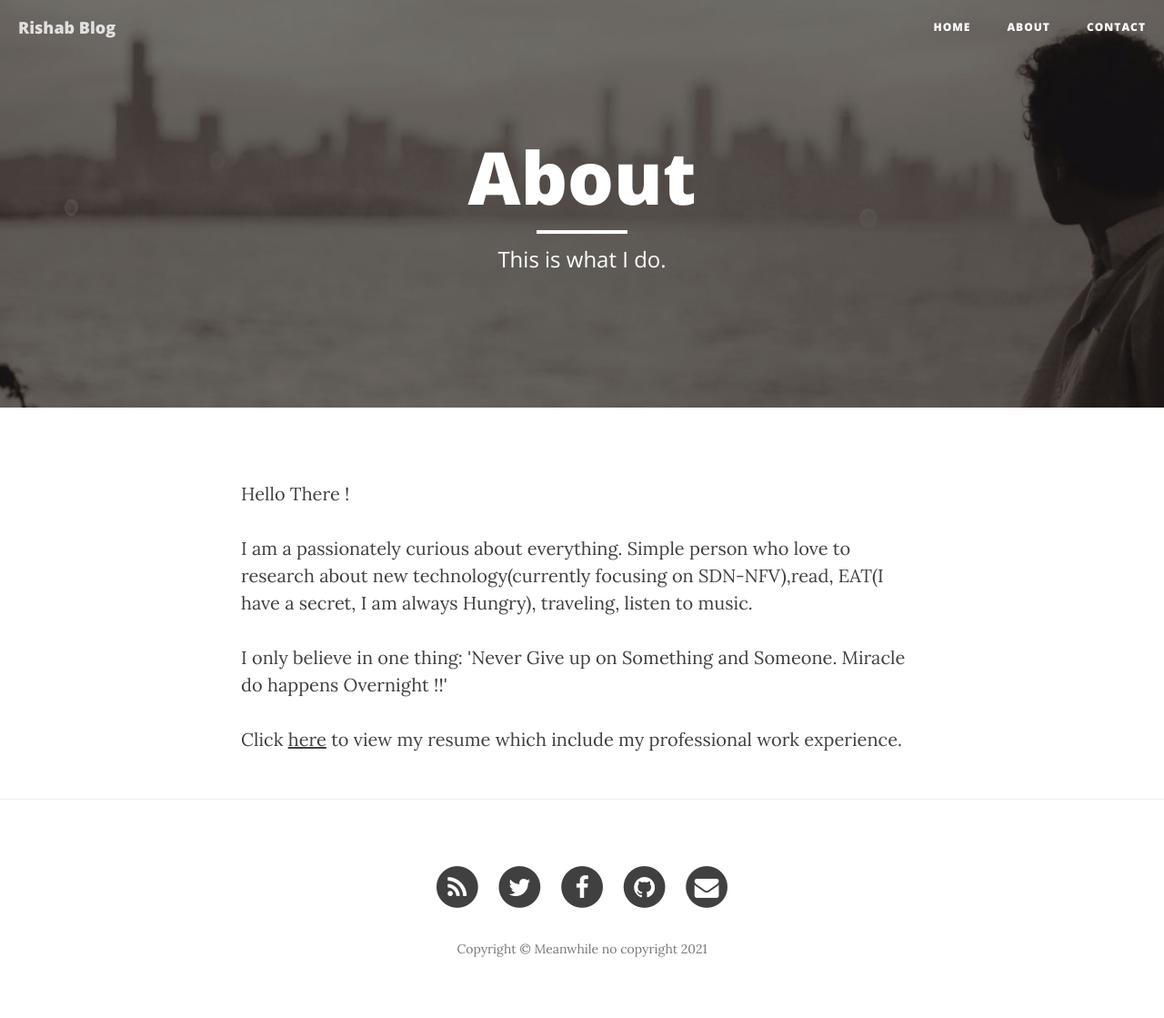
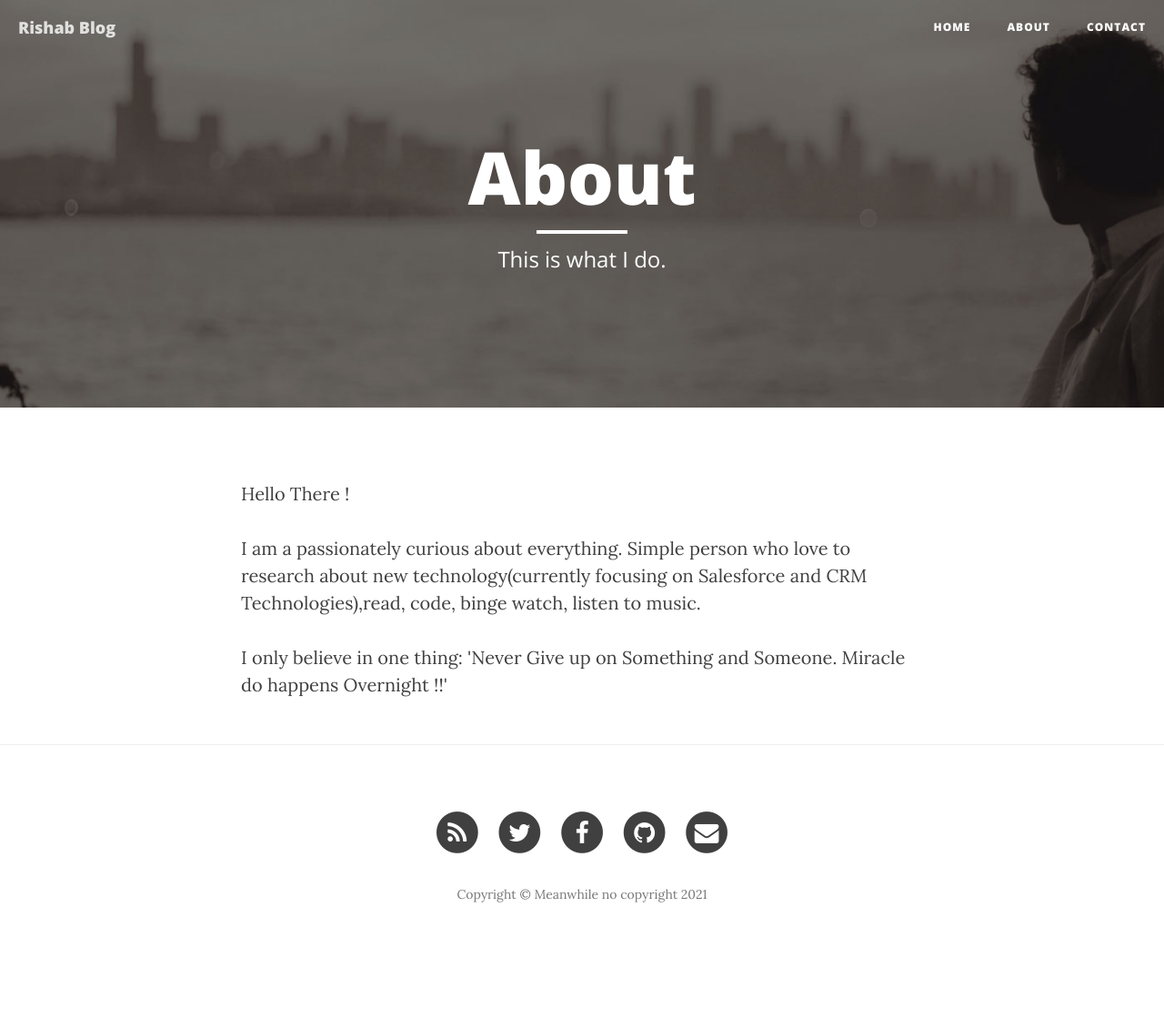
Before and after one commit to rishabgoyal/iamrishabgoyal, a Jekyll site: the page built from about.html, in a window 1280 px wide. Shown: the whole page at 91% size. Built offline with Jekyll 4.4.1, drawn with Linux system fonts in a browser that asks for light colours; nearby versions of some CDN libraries; after the commit the page ends 1059 px from its top, so only the background shows below that.

Commit message:
Update about.html

```diff
--- a/about.html
+++ b/about.html
@@ -7,8 +7,8 @@ header-img: "img/about-bg.jpg"
 
 <p>Hello There !</p>
 
-<p>I am a passionately curious about everything. Simple person who love to research about new technology(currently focusing on SDN-NFV),read, EAT(I have a secret, I am always Hungry),  traveling, listen to music.</p>
+<p>I am a passionately curious about everything. Simple person who love to research about new technology(currently focusing on Salesforce and CRM Technologies),read, code,  binge watch, listen to music.</p>
 
 
 <p>I only believe in one thing: 'Never Give up on Something and Someone. Miracle do happens Overnight !!'</p>
-<p>Click <a href="https://drive.google.com/file/d/1d5_2g6-L21lXdGfIlShN_Kg9tqYOX-8w/view?usp=sharing">here</a> to view my resume which include my professional work experience.</p>
+<!--<p>Click <a href="https://drive.google.com/file/d/1d5_2g6-L21lXdGfIlShN_Kg9tqYOX-8w/view?usp=sharing">here</a> to view my resume which include my professional work experience.</p>-->
```
